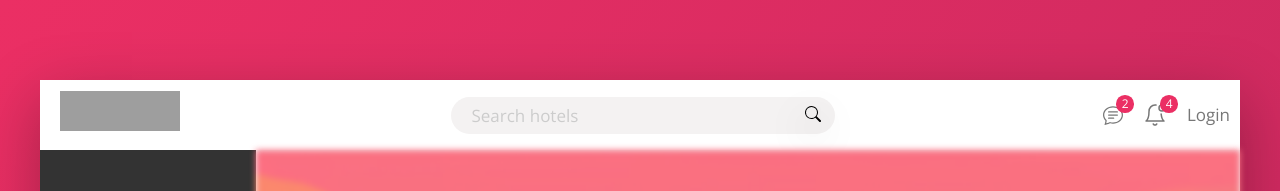
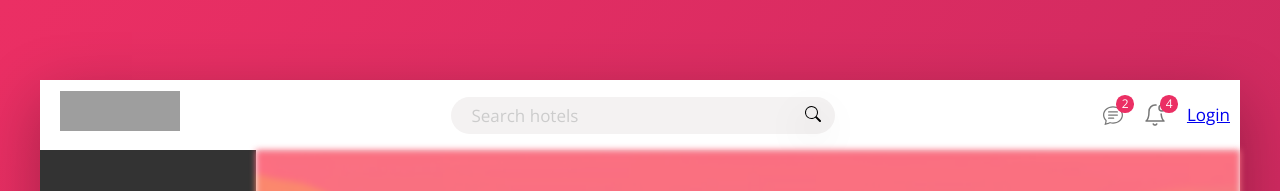
Before and after one commit to ellinababayan/Trillo2, a React (Create React App) app: page / in a window 1280 px wide. Shown: the top 191 px of the page. Built offline with nearby package versions, Linux system fonts and the light colour scheme; grey boxes are pictures that could not be loaded.

Commit message:
Login Navigation

```diff
--- a/src/App.js
+++ b/src/App.js
@@ -13,8 +13,8 @@ import LoginContainer from "./pages/login/LoginContainer";
 function App() {
   return (
     <div className="container">
-      <HeaderContainer />
       <BrowserRouter>
+        <HeaderContainer />
         <div className="content">
           <NavBarContainer />
           <Routes>
--- a/src/components/header/Header.jsx
+++ b/src/components/header/Header.jsx
@@ -3,6 +3,7 @@ import "../../draftSTyle/main.css";
 import "./Header.css";
 import Notification from "../notification/Notification";
 import Message from "../message/Message";
+import { NavLink } from "react-router-dom";
 
 const Header = (props) => {
   return (
@@ -103,7 +104,7 @@ const Header = (props) => {
             alt="User photo"
             className="user-nav__user-photo"
           /> */}
-          <span className="user-nav__user-name">Login</span>
+          <NavLink to="/login" className="user-nav__user-name">Login</NavLink>
         </div>
       </nav>
     </header>
```
